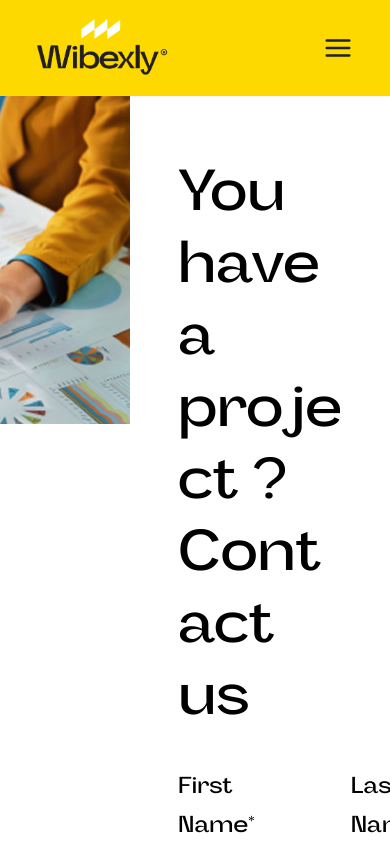
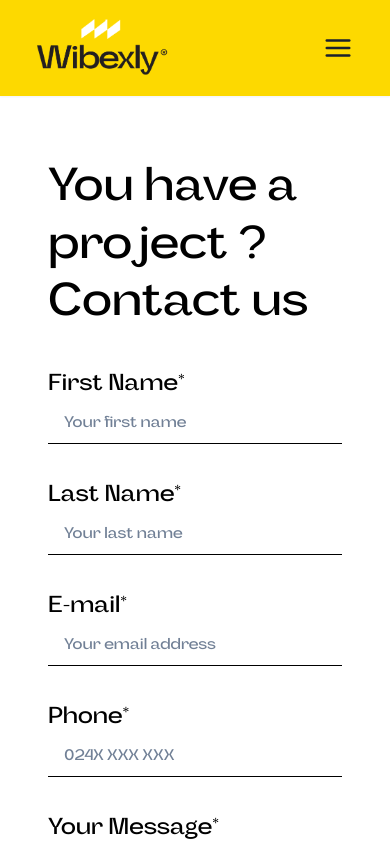
Before and after one commit to eakojo/dr-george, a Next.js app: page /contact in a window 390 px wide. Shown: the top 844 px of the page. Built offline with nearby package versions, Linux system fonts and the light colour scheme.

Commit message:
contact responsiveness

```diff
--- a/src/pages/contact.tsx
+++ b/src/pages/contact.tsx
@@ -7,18 +7,18 @@ import { BiArrowBack } from 'react-icons/bi'
 const Contact: NextPage = () => {
   return (
     <Layout>
-        <Grid templateColumns={"repeat(9, 1fr)"}>
-            <Box as={GridItem} colSpan={3}>
+        <Grid templateColumns={{base: "repeat(1, 1fr)", md: "repeat(9, 1fr)"}}>
+            <Box as={GridItem} colSpan={3} display={{base: 'none', md: 'block'}}>
                 <Image src="/images/contact a.png" alt="strategy image" minW="90%"/>
             </Box>
             <Box as={GridItem} colSpan={6} py={16} px={12}  color="black">
-                <Box fontSize={60} color="black" lineHeight={1.2}>
+                <Box fontSize={{base: 48, md:60}} color="black" lineHeight={1.2}>
                     <Text>You have a project ?</Text>
                     <Text>Contact us</Text>
                 </Box>
 
-                <Grid mt={8} templateColumns={"repeat(2, 1fr)"} gap={24}>
-                    <Box as={GridItem}>
+                <Grid templateColumns={{base: "repeat(1, 1fr)", md: "repeat(2, 1fr)"}} columnGap={24}>
+                    <Box as={GridItem} mt={8}>
                         <Text fontSize={24}>First Name*</Text>
                         <Input
                             rounded={0}
@@ -30,7 +30,7 @@ const Contact: NextPage = () => {
                             borderColor={"black"}
                         />
                     </Box>
-                    <Box as={GridItem}>
+                    <Box as={GridItem} mt={8}>
                         <Text fontSize={24}>Last Name*</Text>
                         <Input
                             rounded={0}
```
